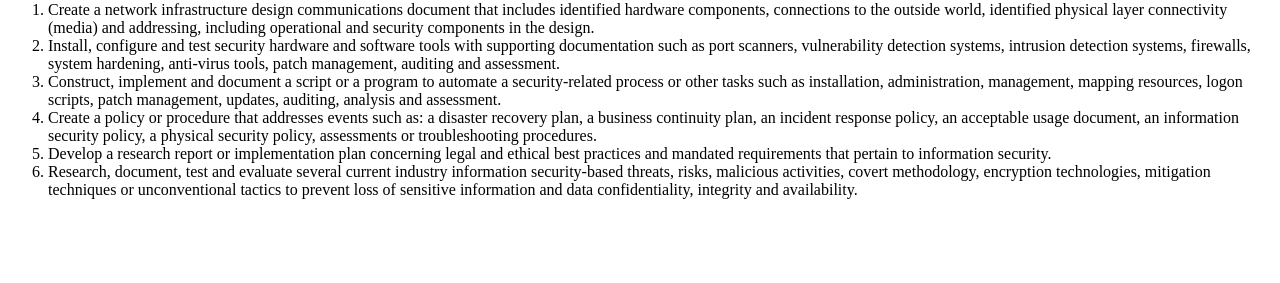
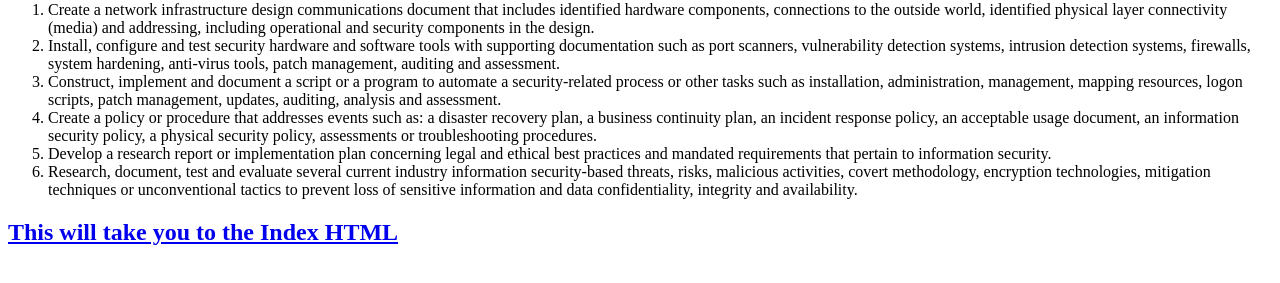
Before and after one commit to Zman2307/CSC102_Assignment_1, a plain HTML site: page Boards.html in a window 1280 px wide. Shown: the part 79-362 px from the top of the page. Drawn offline with Linux system fonts and the light colour scheme.

Commit message:
Update Boards.html

```diff
--- a/Boards.html
+++ b/Boards.html
@@ -34,5 +34,10 @@
                 sensitive information and data confidentiality, integrity and availability. </li>
         </ol>
     </p>
+    <a href="Index.html" >
+        <h2>
+            This will take you to the Index HTML
+        </h2>
+    </a>
 </body>
 </html>
```
